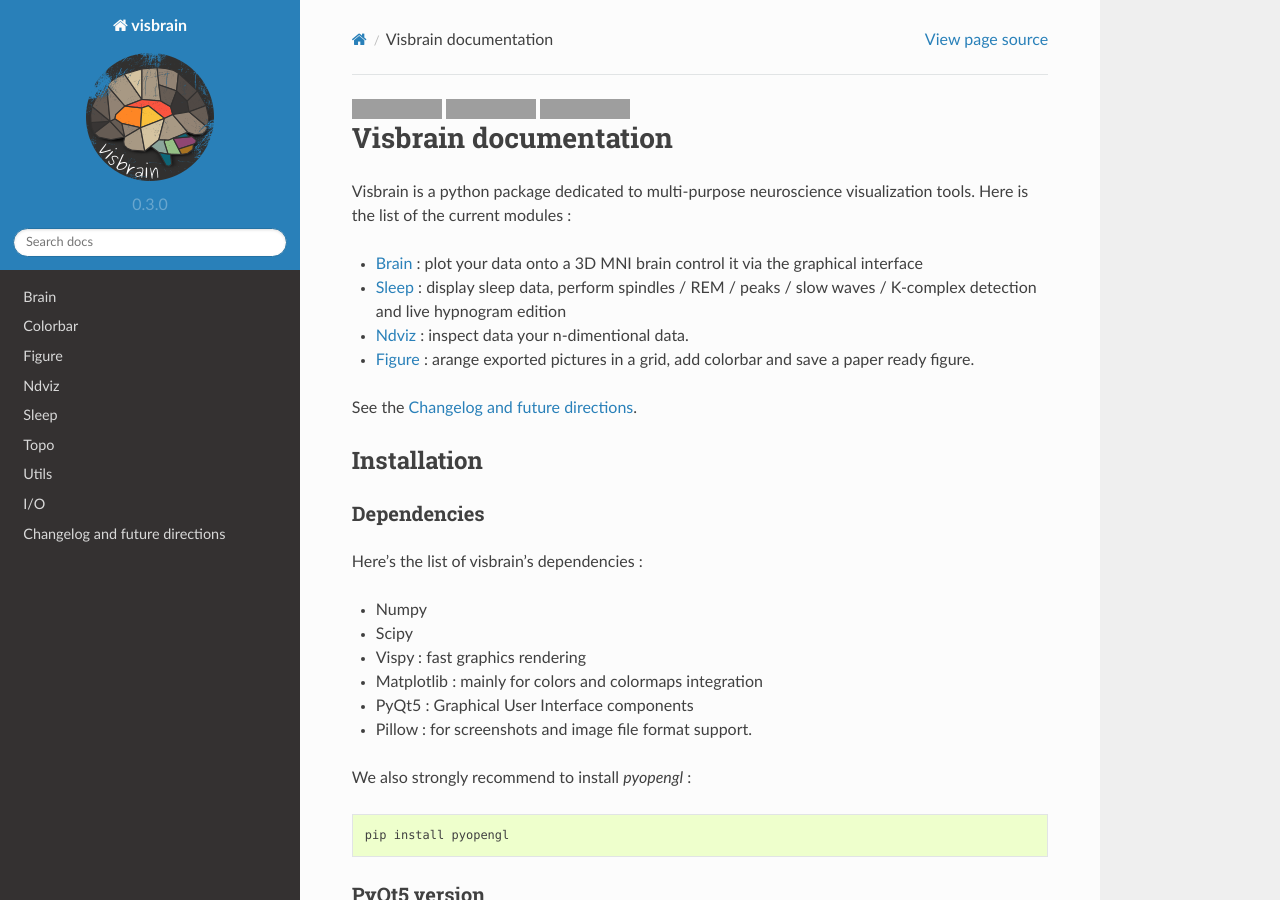
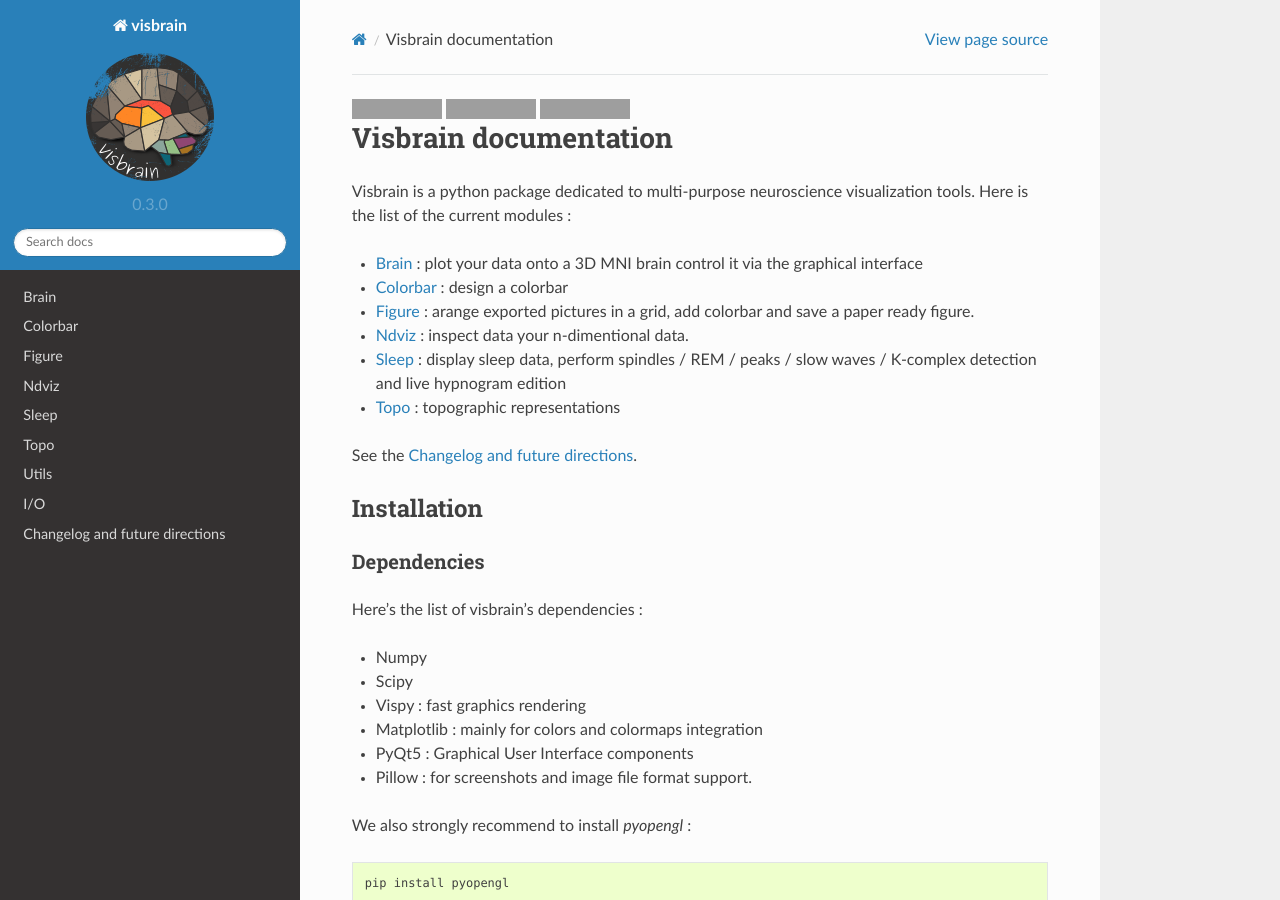
Before and after one commit to EtienneCmb/visbrain, a Sphinx documentation site: the page built from docs/index.rst, in a window 1280 px wide and 900 px high. Built offline with Sphinx 7.4.7 and the Read the Docs theme 2.0.0, drawn with Linux system fonts in a browser that asks for light colours; pages that are not in the unit, such as notebooks, are missing from menus; grey boxes are pictures that could not be loaded.

Commit message:
Doc improved

```diff
--- a/docs/index.rst
+++ b/docs/index.rst
@@ -22,9 +22,11 @@ Visbrain documentation
 Visbrain is a python package dedicated to multi-purpose neuroscience visualization tools. Here is the list of the current modules :
 
 * :ref:`brain` : plot your data onto a 3D MNI brain control it via the graphical interface
+* :ref:`colorbar` : design a colorbar
+* :ref:`Figure` : arange exported pictures in a grid, add colorbar and save a paper ready figure.
+* :ref:`Ndviz` : inspect data your n-dimentional data.
 * :ref:`Sleep` : display sleep data, perform spindles / REM / peaks / slow waves / K-complex detection and live hypnogram edition
-* :ref:`Ndviz` : inspect data your n-dimentional data.
-* :ref:`Figure` : arange exported pictures in a grid, add colorbar and save a paper ready figure.
+* :ref:`topo` : topographic representations
 
 See the :ref:`ChangelogFutur`.
 
--- a/docs/topo.rst
+++ b/docs/topo.rst
@@ -9,7 +9,7 @@ Topo
 
     from visbrain import Topo
 
-Visit this page for a set of `examples <http://visbrain.org/auto_examples/index.html#topo-examples>`_.
+Visit this page for a set of `examples <http://visbrain.org/auto_examples/index.html#topoplot-examples>`_.
 
 .. figure::  picture/pictopo/ex_topoplot_plotting_properties.png
    :align:   center
```
Also changed, not shown: docs/picture/visbrain_readme.png (added).
